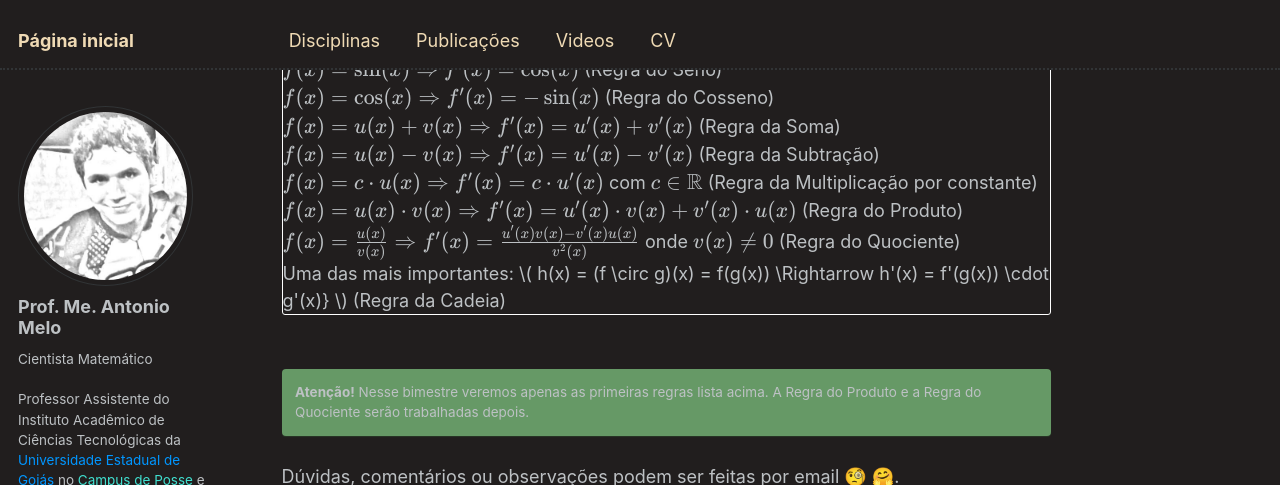
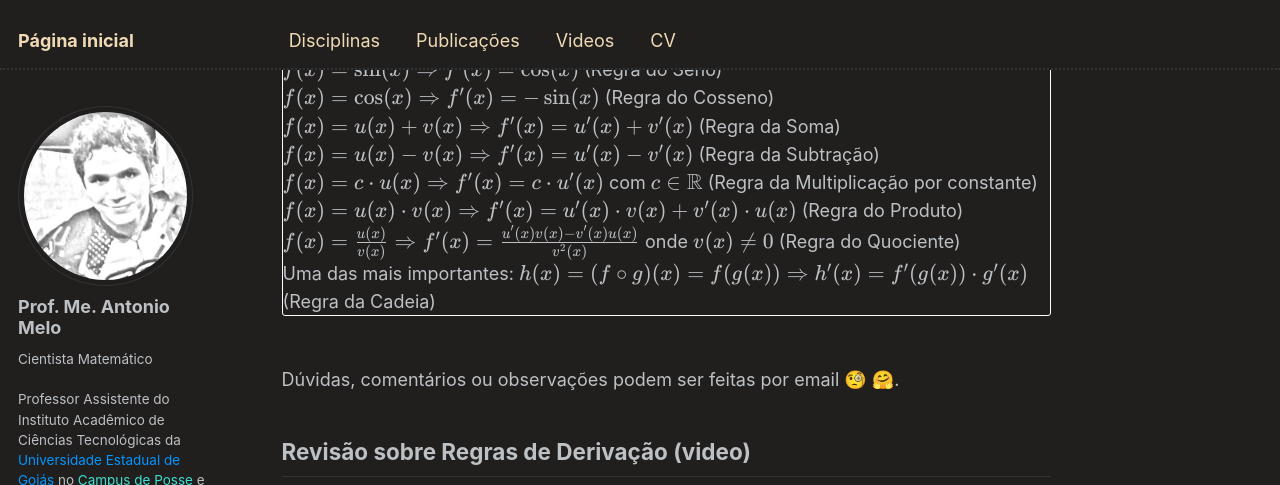
Before and after one commit to antmelo/antmelo.github.io, a Jekyll site: the page built from _teaching/2025-1-calculo.md, in a window 1280 px wide and 900 px high, scrolled down 2109 px, cut to the strip 0-485 px from the top of the window. Built offline with Jekyll 4.4.1, drawn with Linux system fonts in a browser that asks for light colours; some web fonts are replaced.

Commit message:
Update 2025-1-calculo.md

```diff
--- a/_teaching/2025-1-calculo.md
+++ b/_teaching/2025-1-calculo.md
@@ -73,14 +73,14 @@ Conforme visto na Lista anterior, calcular derivadas usando a definição por li
 
  Uma das mais importantes:
 
- \( h(x) = (f \circ g)(x) = f(g(x)) \Rightarrow h'(x) = f'(g(x)) \cdot g'(x)} \) (Regra da Cadeia) <br>
+ \( h(x) = (f \circ g)(x) = f(g(x)) \Rightarrow h'(x) = f'(g(x)) \cdot g'(x) \) (Regra da Cadeia) <br>
 
  </div>
 
 <br>
 
-**Atenção!** Nesse bimestre veremos apenas as primeiras regras lista acima. A Regra do Produto e a Regra do Quociente serão trabalhadas depois.
-{: .notice .notice--success}
+[](**Atenção!** Nesse bimestre veremos apenas as primeiras regras lista acima. A Regra do Produto e a Regra do Quociente serão trabalhadas depois.
+{: .notice .notice--success})
 
    Dúvidas, comentários ou observações podem ser feitas por email &#129488; &#129303;.
 
```
